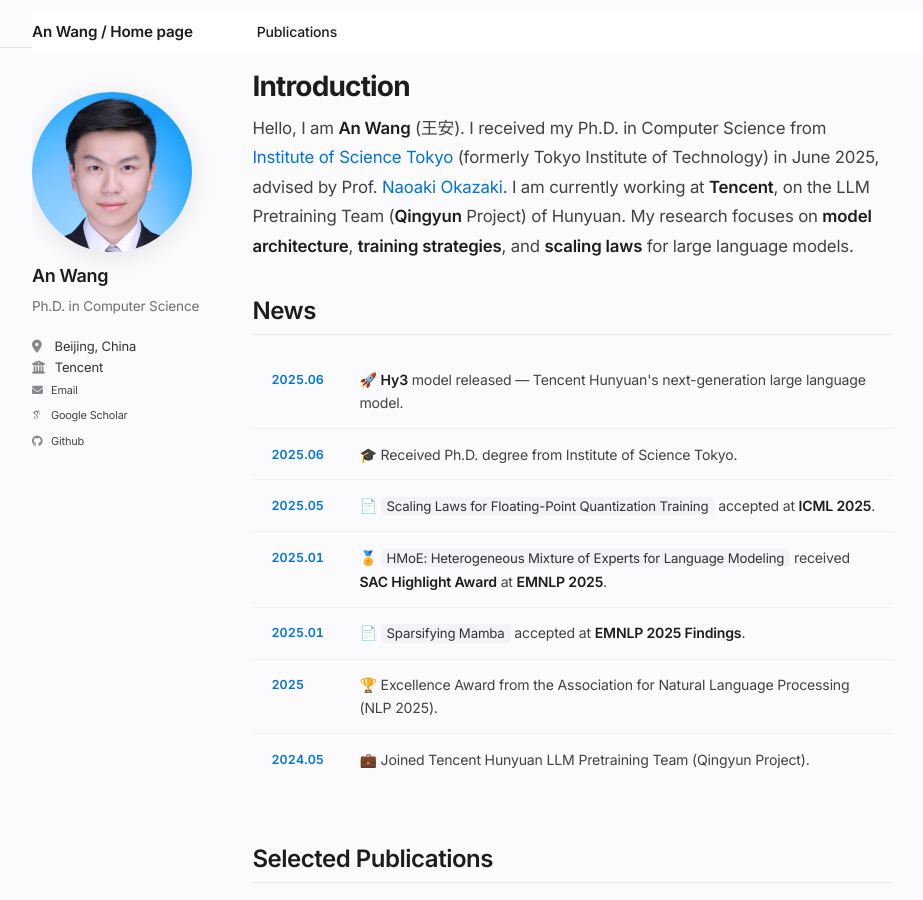
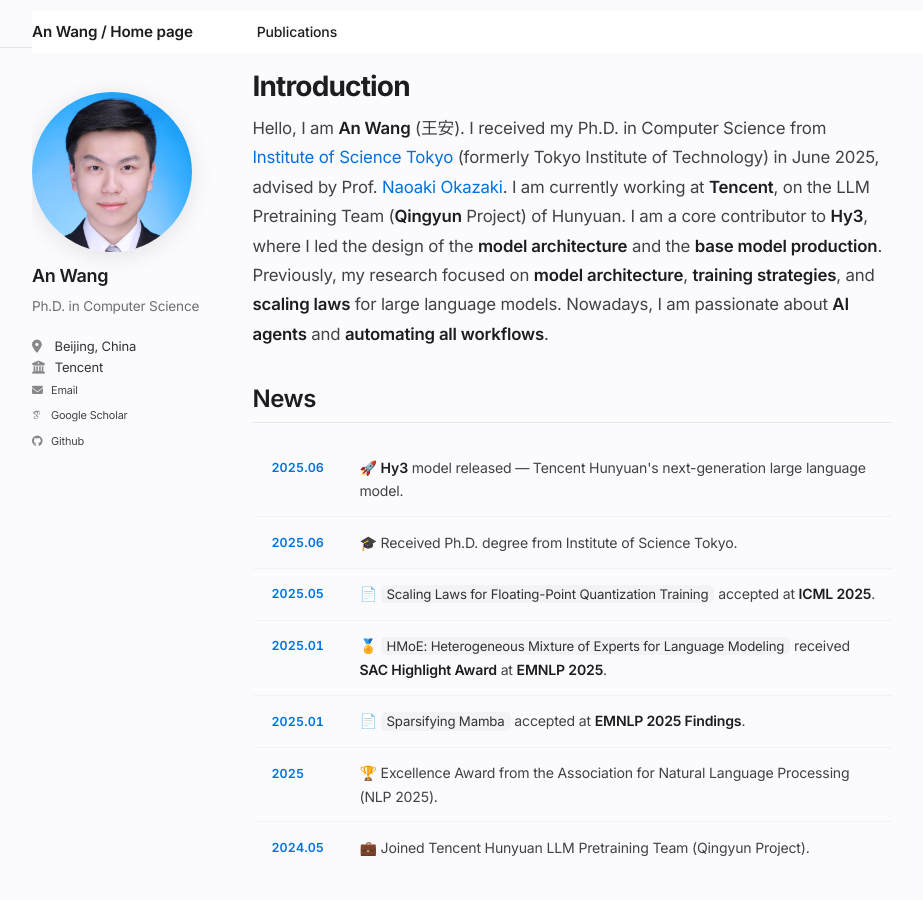
Before and after one commit to AnWang-AI/AnWang-AI.github.io, a Jekyll site: the page built from _pages/about.md, in a window 1280 px wide and 900 px high. Shown: the whole window, without its empty margins (90-1013 px from the left). Built offline with Jekyll 4.4.1, drawn with Linux system fonts in a browser that asks for light colours; some web fonts are replaced.

Commit message:
Update bio: Hy3 core contributor, agent research interests

```diff
--- a/_pages/about.md
+++ b/_pages/about.md
@@ -10,7 +10,9 @@
 <div class="apple-intro">
 Hello, I am <strong>An Wang</strong> (王安). I received my Ph.D. in Computer Science from <a href="https://www.titech.ac.jp/english">Institute of Science Tokyo</a> (formerly Tokyo Institute of Technology) in June 2025, advised by Prof. <a href="https://www.nlp.c.titech.ac.jp/">Naoaki Okazaki</a>.
 
-I am currently working at <strong>Tencent</strong>, on the LLM Pretraining Team (<strong>Qingyun</strong> Project) of Hunyuan. My research focuses on <strong>model architecture</strong>, <strong>training strategies</strong>, and <strong>scaling laws</strong> for large language models.
+I am currently working at <strong>Tencent</strong>, on the LLM Pretraining Team (<strong>Qingyun</strong> Project) of Hunyuan. I am a core contributor to <a href="https://huggingface.co/tencent/Hy3-preview"><strong>Hy3</strong></a>, where I led the design of the <strong>model architecture</strong> and the <strong>base model production</strong>.
+
+Previously, my research focused on <strong>model architecture</strong>, <strong>training strategies</strong>, and <strong>scaling laws</strong> for large language models. Nowadays, I am passionate about <strong>AI agents</strong> and <strong>automating all workflows</strong>.
 </div>
 
 ## News
```
